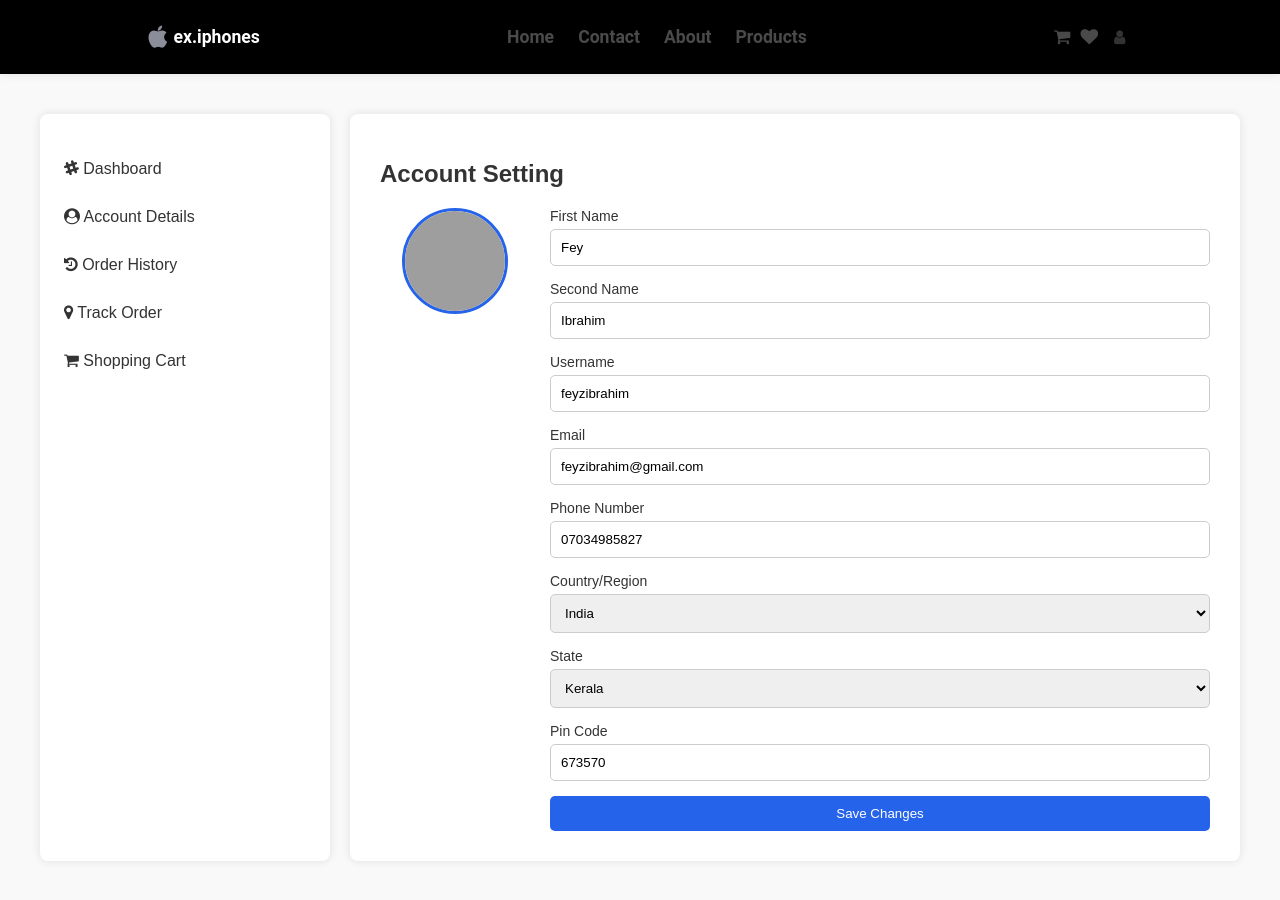
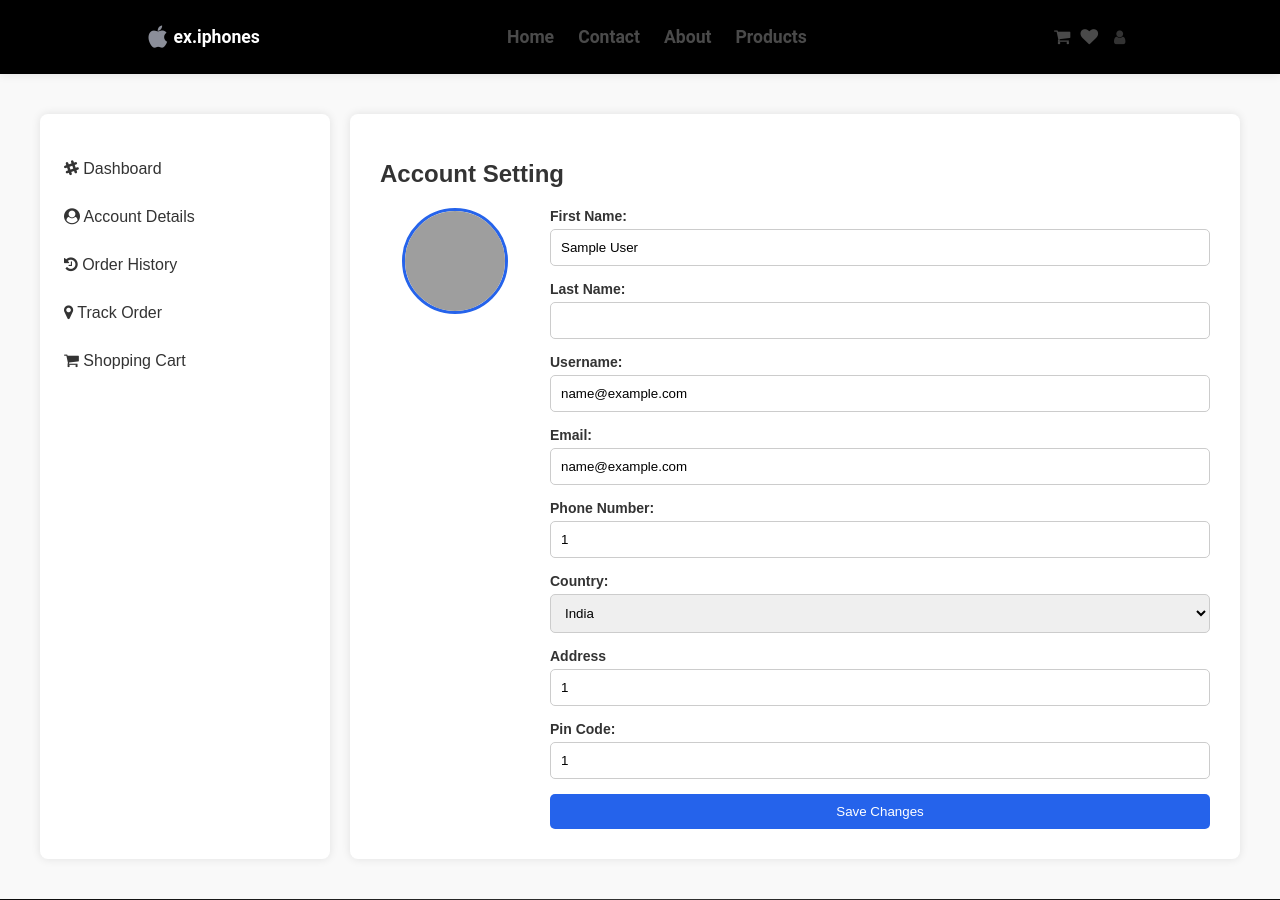
Before and after one commit to kennynguyen1603/E-Commerce-WebProgramming, a PHP site: page /app/views/profile.php in a window 1280 px wide. Shown: the top 900 px of the page. Run offline with PHP 8.4, Linux system fonts and the light colour scheme; the visitor is signed in with stand-in values (Sample User, id 1); grey boxes are pictures that could not be loaded.

Commit message:
Update Profile

```diff
--- a/app/server/signup_handler.php
+++ b/app/server/signup_handler.php
@@ -64,7 +64,7 @@ if ($_SERVER["REQUEST_METHOD"] == "POST") {
         $_SESSION['role'] = 'user';
 
         echo "Registration successful!";
-        header("Location: /e-commerce/app/views/home.php");
+        header("Location: /e-commerce/app/server/profile_handler.php");
         exit();
     } else {
         echo "Error occurred while registering. Please try again.";
--- a/app/views/components/profile_content.php
+++ b/app/views/components/profile_content.php
@@ -1,3 +1,16 @@
+<?php
+if (session_status() === PHP_SESSION_NONE) {
+  session_start();
+}
+
+
+if (!isset($_SESSION['user_id'])) {
+    header("Location: /e-commerce/app/views/login.php");
+    exit();
+}
+
+?>
+
 <div class="profile-container">
   <aside class="sidebar">
     <ul>
@@ -26,54 +39,57 @@
       <div class="profile-info">
 
       <form action="/e-commerce/app/server/saveprofile_handler.php" method="POST">
-    <div class="form-group">
-        <label for="first_name">First Name</label>
-        <input type="text" id="first_name" name="first_name" value="Fey">
+      <div class="form-group">
+        <label for="first_name"><strong>First Name:</strong></label>
+        <input type="text" id="first_name" name="first_name"
+              value="<?= htmlspecialchars($_SESSION['first_name'] ?? '') ?>">
     </div>
     <div class="form-group">
-        <label for="second_name">Second Name</label>
-        <input type="text" id="second_name" name="second_name" value="Ibrahim">
+        <label for="second_name"><strong>Last Name:</strong></label>
+        <input type="text" id="second_name" name="second_name"
+              value="<?= htmlspecialchars($_SESSION['last_name'] ?? '') ?>">
     </div>
     <div class="form-group">
-        <label for="username">Username</label>
-        <input type="text" id="username" name="username" value="feyzibrahim">
+        <label for="username"><strong>Username:</strong></label>
+        <input type="text" id="username" name="username"
+              value="<?= htmlspecialchars($_SESSION['email'] ?? '') ?>">
     </div>
     <div class="form-group">
-        <label for="email">Email</label>
-        <input type="email" id="email" name="email" value="feyzibrahim@gmail.com">
+        <label for="email"><strong>Email:</strong></label>
+        <input type="email" id="email" name="email"
+              value="<?= htmlspecialchars($_SESSION['email'] ?? '') ?>">
     </div>
     <div class="form-group">
-        <label for="phone">Phone Number</label>
-        <input type="tel" id="phone" name="phone" value="07034985827">
+        <label for="phone"><strong>Phone Number:</strong></label>
+        <input type="tel" id="phone" name="phone"
+              value="<?= htmlspecialchars($_SESSION['phone'] ?? '') ?>">
     </div>
     <div class="form-group">
-        <label for="country">Country/Region</label>
+        <label for="country"><strong>Country:</strong></label>
         <select id="country" name="country">
-            <option>India</option>
-            <option>Viet Nam</option>
-            <option>Indonesia</option>
-            <option>Japanese</option>
-            <option>Korea</option>
-            <option>Iran</option>
-            <option>Ukraine</option>
+            <option <?= ($_SESSION['country'] ?? '') == 'India' ? 'selected' : '' ?>>India</option>
+            <option <?= ($_SESSION['country'] ?? '') == 'Viet Nam' ? 'selected' : '' ?>>Viet Nam</option>
+            <option <?= ($_SESSION['country'] ?? '') == 'Indonesia' ? 'selected' : '' ?>>Indonesia</option>
+            <option <?= ($_SESSION['country'] ?? '') == 'Japanese' ? 'selected' : '' ?>>Japanese</option>
+            <option <?= ($_SESSION['country'] ?? '') == 'Korea' ? 'selected' : '' ?>>Korea</option>
+            <option <?= ($_SESSION['country'] ?? '') == 'Iran' ? 'selected' : '' ?>>Iran</option>
+            <option <?= ($_SESSION['country'] ?? '') == 'Ukraine' ? 'selected' : '' ?>>Ukraine</option>
         </select>
     </div>
     <div class="form-group">
-        <label for="state">State</label>
-        <select id="state" name="state">
-            <option>Kerala</option>
-            <option>Montana</option>
-            <option>Iowa</option>
-            <option>Ohio</option>
-            <option>New York</option>
-            <option>Maine</option>
-            <option>Texas</option>
-        </select>
+    <label for="address"><strong>Address</strong></label>
+    <input type="text" id="address" name="address"
+           value="<?= htmlspecialchars($_SESSION['address'] ?? '') ?>"
+           placeholder="">
     </div>
+
     <div class="form-group">
-        <label for="pin">Pin Code</label>
-        <input type="text" id="pin" name="pin" value="673570">
+        <label for="pin"><strong>Pin Code:</strong></label>
+        <input type="text" id="pin" name="pin"
+              value="<?= htmlspecialchars($_SESSION['pin'] ?? '') ?>">
     </div>
+
+
     <button type="submit">Save Changes</button>
 </form>
     </section>
```
Also changed, not shown: app/server/profile_handler.php (added, +41 -0 lines), app/server/saveprofile_handler.php (+17 -14 lines).
